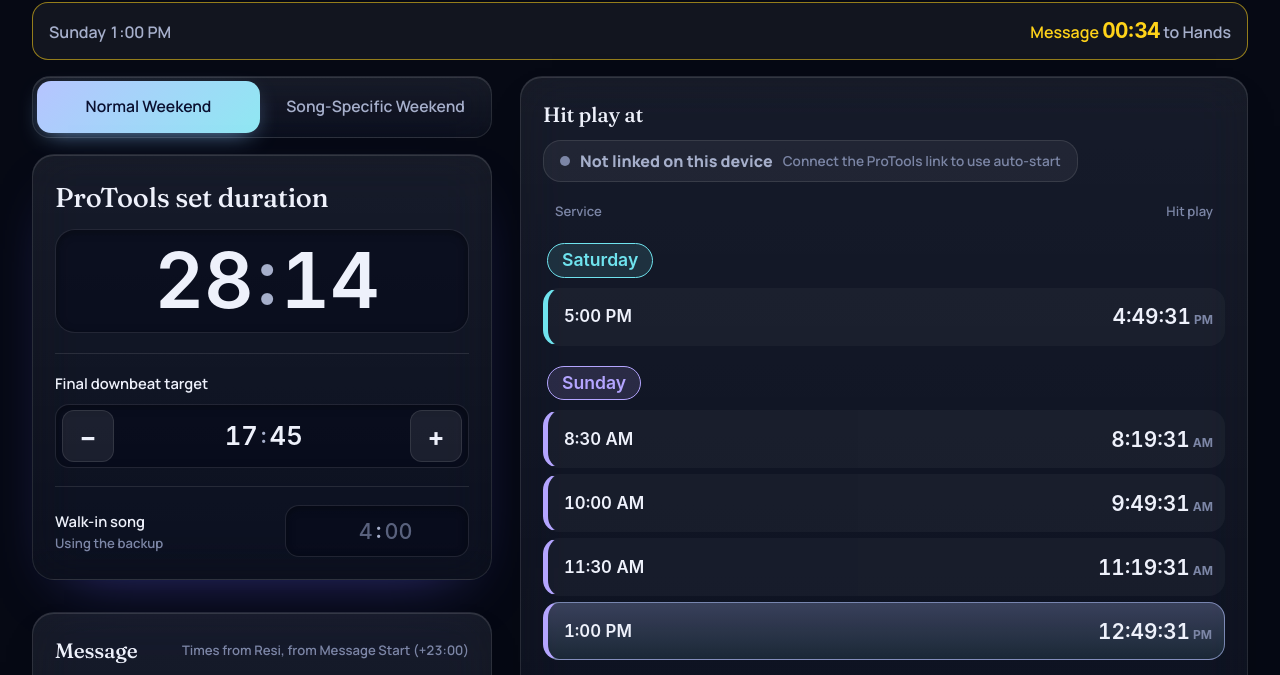
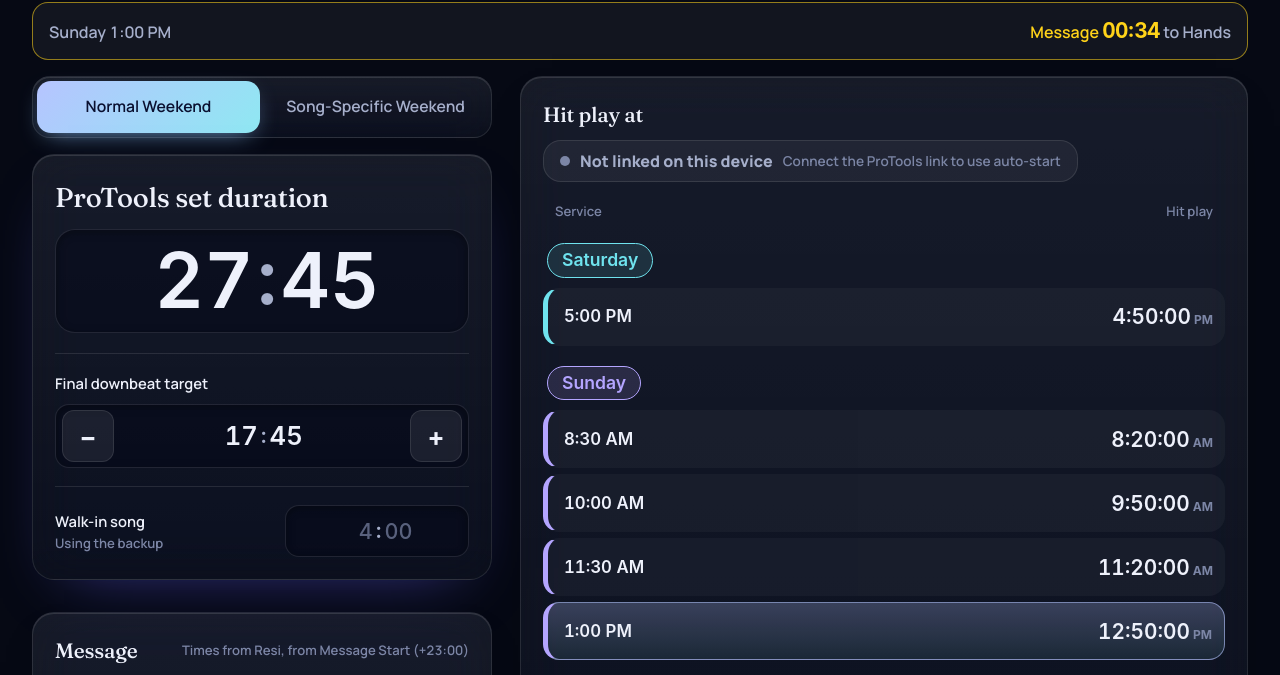
Before and after one commit to boonewheeler93-collab/start-times, a plain HTML site: page index.html in a window 1280 px wide. Shown: the part 118-793 px from the top of the page. Drawn offline with Linux system fonts and the light colour scheme.

Commit message:
10/18: ProTools set duration 27:45 on every device (screen drop 27:07)

```diff
--- a/index.html
+++ b/index.html
@@ -1100,12 +1100,18 @@ details > summary { border-radius: var(--radius); }
   function persist() { try { localStorage.setItem(STORE, JSON.stringify(state)); } catch (e) {} syncPush(); }
 
   // this weekend's message times from Resi, pushed with the app; each device picks them up once
-  var WEEK = { id: "2026-10-18", msgParts: [
+  var WEEK = { id: "2026-10-18", len: "27:45", msgParts: [
     { name: "Message Start", at: "0:00" },
     { name: "Keys", at: "30:36" },
     { name: "Prayer Start", at: "31:52" },
     { name: "Hands", at: "36:34" }
   ] };
+  // this weekend's ProTools set duration, applied once per device
+  if (WEEK.len && state.weekLen !== WEEK.id + "|" + WEEK.len) {
+    state.len = WEEK.len;
+    state.weekLen = WEEK.id + "|" + WEEK.len;
+    try { localStorage.setItem(STORE, JSON.stringify(state)); } catch (e) {}
+  }
   if (state.weekApplied !== WEEK.id) {
     state.msgParts = JSON.parse(JSON.stringify(WEEK.msgParts));
     state.weekApplied = WEEK.id;
```
